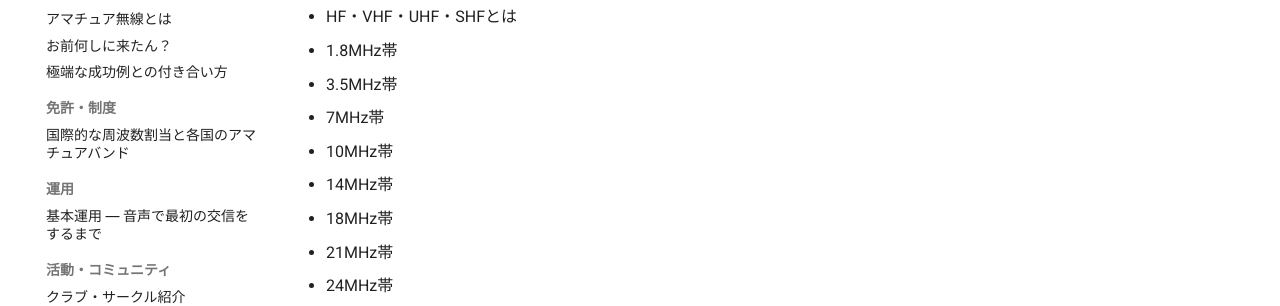
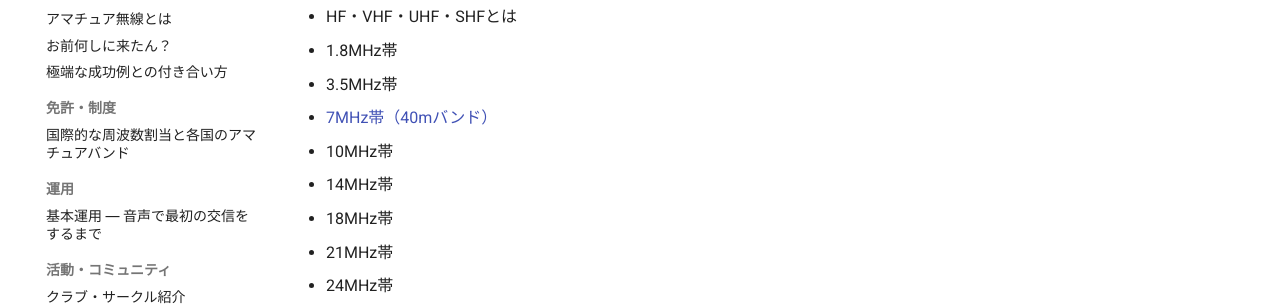
Before and after one commit to CQAKIBA/AmateurRadio-Handbook, an MkDocs documentation site: the page built from docs/index.md, in a window 1280 px wide and 900 px high, scrolled down 2163 px. Shown: the part 152-458 px from the top of the window. Built offline with MkDocs 1.6.1 and Material for MkDocs 9.7.7, drawn with Linux system fonts in a browser that asks for light colours; comment, search, counter and statistics services are not loaded.

Commit message:
docs: link 7MHz band article in chapter 2

```diff
--- a/docs/index.md
+++ b/docs/index.md
@@ -70,7 +70,7 @@
 - HF・VHF・UHF・SHFとは
 - 1.8MHz帯
 - 3.5MHz帯
-- 7MHz帯
+- [7MHz帯（40mバンド）](02_無線の基礎/7MHz帯.md)
 - 10MHz帯
 - 14MHz帯
 - 18MHz帯
```
